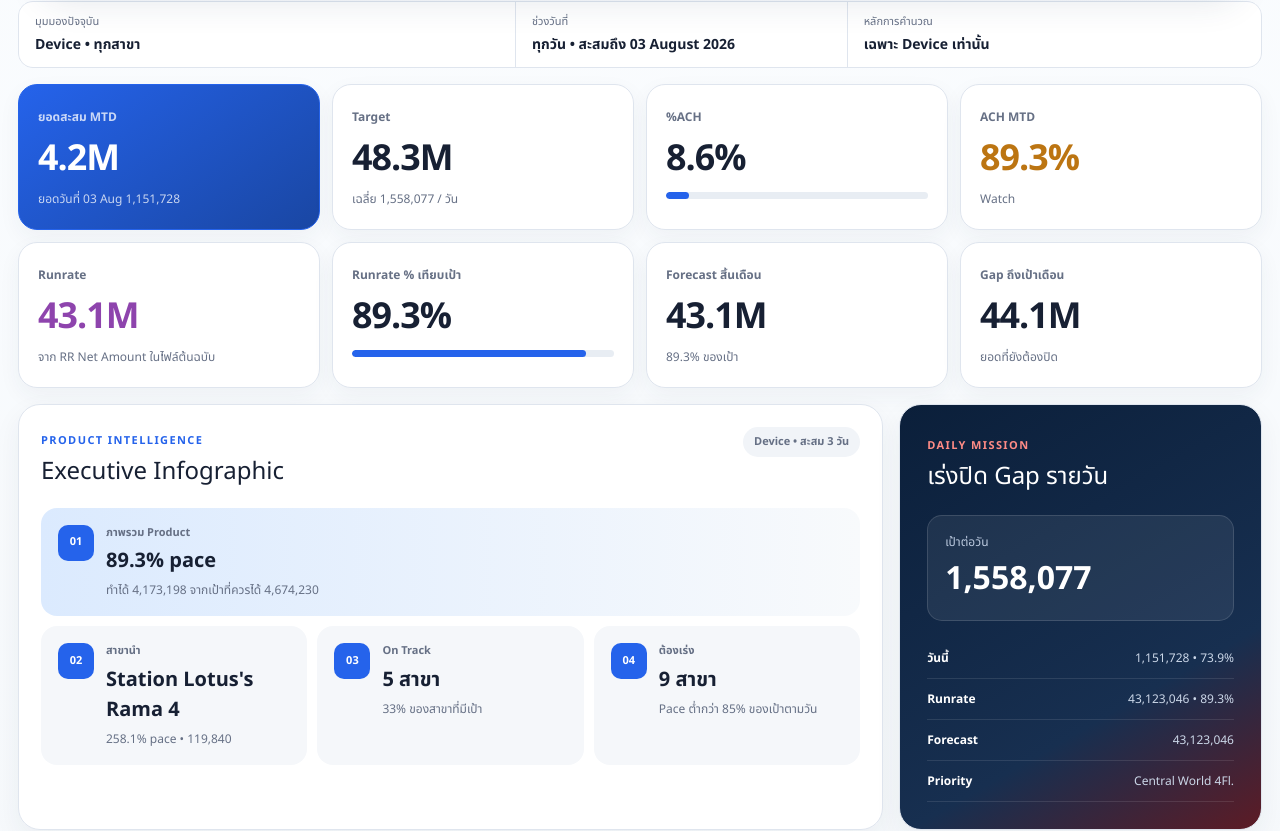
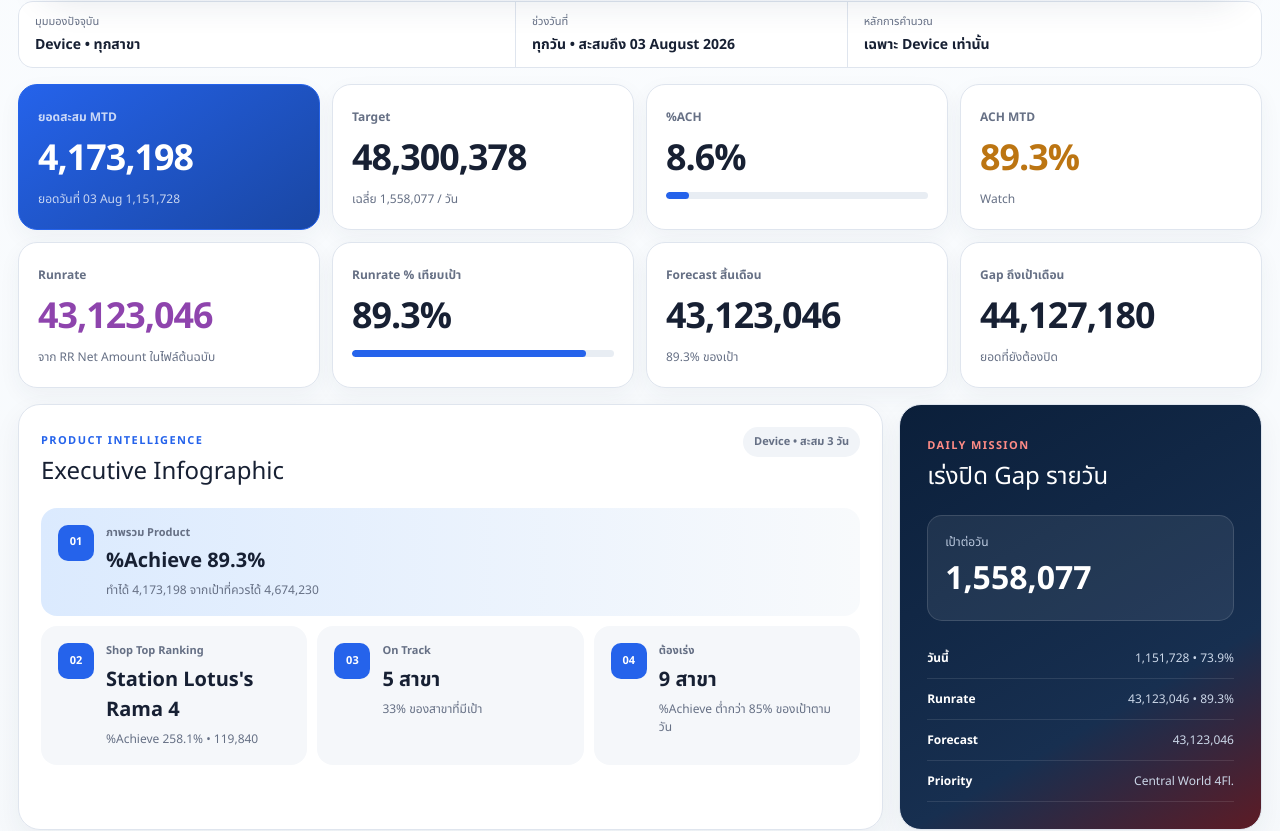
Before and after one commit to amnattyy-cyber/bmav-central-device-performance, a Next.js app: page / in a window 1280 px wide. Shown: the part 468-1299 px from the top of the page. Built offline with nearby package versions, Linux system fonts and the light colour scheme.

Commit message:
Show full sales amounts and update insight labels

```diff
--- a/app/page.tsx
+++ b/app/page.tsx
@@ -25,7 +25,6 @@ const productMeta: Record<ProductName, { color: string; accent: string; short: s
 };
 
 const money = (value: number) => new Intl.NumberFormat("th-TH", { maximumFractionDigits: 0 }).format(value);
-const compact = (value: number) => new Intl.NumberFormat("th-TH", { notation: "compact", maximumFractionDigits: 1 }).format(value);
 const percent = (value: number) => `${(value * 100).toFixed(1)}%`;
 const shortShop = (name: string) => name
   .replace("True Shop Station ", "Station ")
@@ -149,24 +148,24 @@ export default function Home() {
       </section>
 
       <section className="kpi-grid" aria-label="KPI ของ Product ที่เลือก">
-        <article className="kpi hero-kpi"><span>{isDailyView ? `ยอดวันที่ ${String(periodDay).padStart(2, "0")} Aug` : "ยอดสะสม MTD"}</span><strong>{compact(metrics.mtd)}</strong><small>{isDailyView ? "ยอดเฉพาะวันที่เลือก" : `ยอดวันที่ ${String(asOfDay).padStart(2, "0")} Aug ${money(metrics.today)}`}</small></article>
-        <article className="kpi"><span>Target</span><strong>{compact(metrics.target)}</strong><small>เฉลี่ย {money(metrics.dailyTarget)} / วัน</small></article>
+        <article className="kpi hero-kpi"><span>{isDailyView ? `ยอดวันที่ ${String(periodDay).padStart(2, "0")} Aug` : "ยอดสะสม MTD"}</span><strong>{money(metrics.mtd)}</strong><small>{isDailyView ? "ยอดเฉพาะวันที่เลือก" : `ยอดวันที่ ${String(asOfDay).padStart(2, "0")} Aug ${money(metrics.today)}`}</small></article>
+        <article className="kpi"><span>Target</span><strong>{money(metrics.target)}</strong><small>เฉลี่ย {money(metrics.dailyTarget)} / วัน</small></article>
         <article className="kpi"><span>%ACH</span><strong>{percent(metrics.achievement)}</strong><div className="meter"><i style={{ width: `${Math.min(100, metrics.achievement * 100)}%` }} /></div></article>
         <article className={`kpi pace ${status(metrics.pace).key}`}><span>{isDailyView ? "ACH Daily" : "ACH MTD"}</span><strong>{percent(metrics.pace)}</strong><small>{status(metrics.pace).label}</small></article>
-        <article className="kpi runrate-kpi"><span>Runrate</span><strong>{compact(metrics.runrate)}</strong><small>จาก RR Net Amount ในไฟล์ต้นฉบับ</small></article>
+        <article className="kpi runrate-kpi"><span>Runrate</span><strong>{money(metrics.runrate)}</strong><small>จาก RR Net Amount ในไฟล์ต้นฉบับ</small></article>
         <article className="kpi"><span>Runrate % เทียบเป้า</span><strong>{percent(metrics.runrateAchievement)}</strong><div className="meter"><i style={{ width: `${Math.min(100, metrics.runrateAchievement * 100)}%` }} /></div></article>
-        <article className="kpi"><span>Forecast สิ้นเดือน</span><strong>{compact(metrics.forecast)}</strong><small>{percent(metrics.target ? metrics.forecast / metrics.target : 0)} ของเป้า</small></article>
-        <article className="kpi"><span>Gap ถึงเป้าเดือน</span><strong>{compact(Math.max(0, metrics.target - metrics.mtd))}</strong><small>ยอดที่ยังต้องปิด</small></article>
+        <article className="kpi"><span>Forecast สิ้นเดือน</span><strong>{money(metrics.forecast)}</strong><small>{percent(metrics.target ? metrics.forecast / metrics.target : 0)} ของเป้า</small></article>
+        <article className="kpi"><span>Gap ถึงเป้าเดือน</span><strong>{money(Math.max(0, metrics.target - metrics.mtd))}</strong><small>ยอดที่ยังต้องปิด</small></article>
       </section>
 
       <section className="executive-grid">
         <article className="panel insight-panel">
           <div className="section-head"><div><span>PRODUCT INTELLIGENCE</span><h2>Executive Infographic</h2></div><b>{product} • {isDailyView ? `วันที่ ${periodDay}` : `สะสม ${asOfDay} วัน`}</b></div>
           <div className="insight-grid">
-            <div className="insight major"><i>01</i><div><span>ภาพรวม Product</span><strong>{percent(metrics.pace)} pace</strong><p>ทำได้ {money(metrics.mtd)} จากเป้าที่ควรได้ {money(metrics.targetMtd)}</p></div></div>
-            <div className="insight"><i>02</i><div><span>สาขานำ</span><strong>{leader ? shortShop(leader.name) : "—"}</strong><p>{leader ? `${percent(leader.pace)} pace • ${money(leader.mtd)}` : "ยังไม่มีเป้าหมาย"}</p></div></div>
+            <div className="insight major"><i>01</i><div><span>ภาพรวม Product</span><strong>%Achieve {percent(metrics.pace)}</strong><p>ทำได้ {money(metrics.mtd)} จากเป้าที่ควรได้ {money(metrics.targetMtd)}</p></div></div>
+            <div className="insight"><i>02</i><div><span>Shop Top Ranking</span><strong>{leader ? shortShop(leader.name) : "—"}</strong><p>{leader ? `%Achieve ${percent(leader.pace)} • ${money(leader.mtd)}` : "ยังไม่มีเป้าหมาย"}</p></div></div>
             <div className="insight"><i>03</i><div><span>On Track</span><strong>{onTrack.length} สาขา</strong><p>{activeBranches.length ? `${Math.round(onTrack.length / activeBranches.length * 100)}% ของสาขาที่มีเป้า` : "ไม่มีสาขาที่มีเป้า"}</p></div></div>
-            <div className="insight"><i>04</i><div><span>ต้องเร่ง</span><strong>{atRisk.length} สาขา</strong><p>Pace ต่ำกว่า 85% ของเป้าตามวัน</p></div></div>
+            <div className="insight"><i>04</i><div><span>ต้องเร่ง</span><strong>{atRisk.length} สาขา</strong><p>%Achieve ต่ำกว่า 85% ของเป้าตามวัน</p></div></div>
           </div>
         </article>
 
@@ -187,7 +186,7 @@ export default function Home() {
         <article className="panel trend-panel">
           <div className="section-head"><div><span>DAILY TREND</span><h2>ยอดรายวัน • {product}</h2></div><b>เส้นประ = เป้าเฉลี่ย/วัน</b></div>
           <div className="daily-chart" style={{ "--target-level": `${100 - targetLevel}%` } as React.CSSProperties}>
-            <div className="target-line"><span>{compact(metrics.dailyTarget)}</span></div>
+            <div className="target-line"><span>{money(metrics.dailyTarget)}</span></div>
             {metrics.daily.map((value, index) => <div className={`day-bar ${index + 1 > asOfDay ? "future" : ""} ${isDailyView && index + 1 !== selectedDay ? "not-selected" : ""} ${isDailyView && index + 1 === selectedDay ? "selected" : ""}`} key={index} title={`วันที่ ${index + 1}: ${money(value)}`}>
               <i style={{ height: `${Math.max(value > 0 ? 4 : 0, value / maxDaily * 100)}%` }} /><span>{index + 1}</span>
             </div>)}
```
Also changed, not shown: 1 other file (tests, documents, lock files or other folders).
